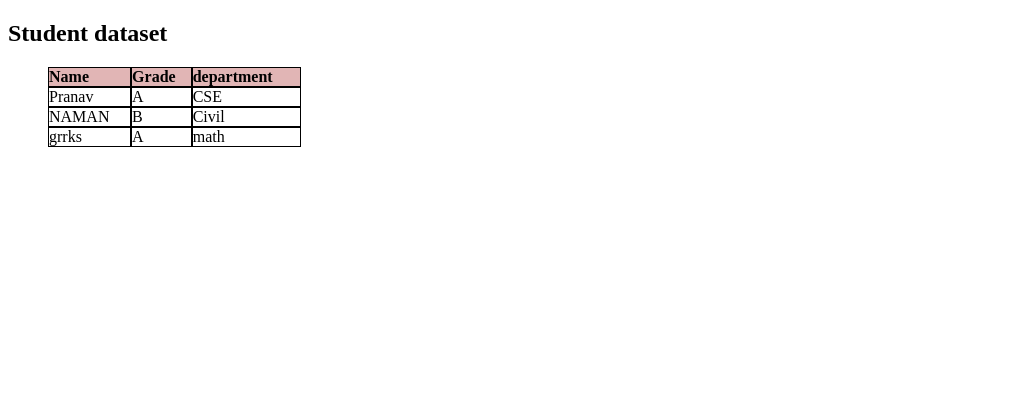
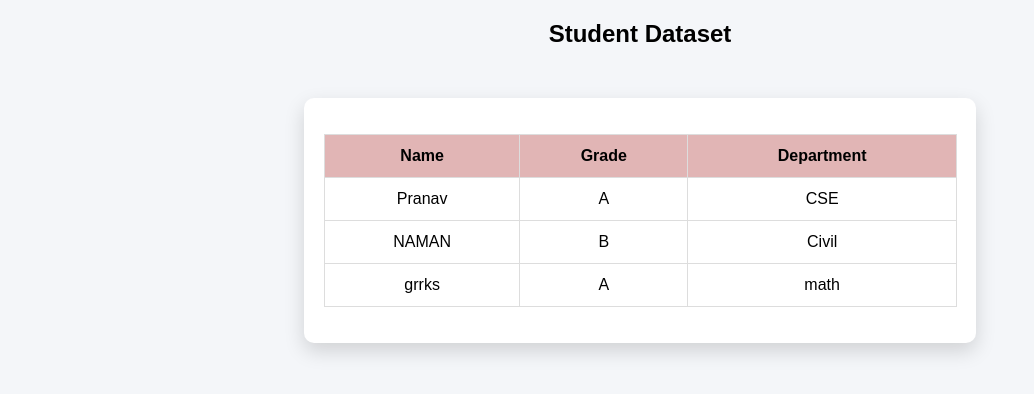
Before and after one commit to pranav-rison/Django-Basic-Student-Record-Viewer-, a Django app: page / in a window 1280 px wide. Shown: the top 394 px of the page, without its empty margins (0-1034 px from the left). Run offline with Django 5.2, Linux system fonts and the light colour scheme; data comes from the database, SQL or seed files in the repository.

Commit message:
style: redesign student table UI

```diff
--- a/minimini/main/templates/home.html
+++ b/minimini/main/templates/home.html
@@ -6,28 +6,83 @@
     <title>Document</title>
 </head>
 <body>
-    <h2>Student dataset</h2>
-    <ul style="display: table; width: 20%;">
+    <h2 style="text-align:center;">Student Dataset</h2>
 
-    <li style="display: table-row; font-weight: bold; background-color: #e1b5b5;">
-        <span style="display: table-cell; border: 1px solid #000; ">Name</span>
-        <span style="display: table-cell; border: 1px solid #000; ">Grade</span>
-        <span style="display: table-cell; border: 1px solid #000; ">department </span>
-    </li>
+    <div class="table-container">
+        <ul class="student-table">
 
-    {% for i in student %}
-    <li style="display: table-row;">
-        <span style="display: table-cell; border: 1px solid #000; ">
-            {{ i.name }}
-        </span>
-        <span style="display: table-cell; border: 1px solid #000">
-            {{ i.grade }}
-        </span>
-        <span style="display: table-cell; border: 1px solid #000">
-            {{ i.department }}
-        </span>
-    </li>
-    {% endfor %}
-    </ul>
+            <li class="table-header">
+                <span>Name</span>
+                <span>Grade</span>
+                <span>Department</span>
+            </li>
+
+            {% for i in student %}
+            <li class="table-row">
+                <span>{{ i.name }}</span>
+                <span>{{ i.grade }}</span>
+                <span>{{ i.department }}</span>
+            </li>
+            {% endfor %}
+        </ul>
+    </div>
+
+<style>
+body {
+    font-family: Arial, sans-serif;
+    background-color: #f4f6f9;
+}
+
+/* Center container */
+.table-container {
+    width: 50%;
+    margin: 50px auto; /* centers horizontally */
+    padding: 20px;
+    background-color: #ffffff;
+    border-radius: 10px;
+    box-shadow: 0 8px 20px rgba(0, 0, 0, 0.15);
+    transition: transform 0.3s ease, box-shadow 0.3s ease;
+}
+
+/* Hover effect on whole box */
+.table-container:hover {
+    transform: translateY(-5px);
+    box-shadow: 0 12px 25px rgba(0, 0, 0, 0.25);
+}
+
+.student-table {
+    display: table;
+    width: 100%;
+    border-collapse: collapse;
+}
+
+.student-table li {
+    display: table-row;
+}
+
+.student-table span {
+    display: table-cell;
+    padding: 12px;
+    border: 1px solid #ddd;
+    text-align: center;
+}
+
+/* Header style */
+.table-header {
+    font-weight: bold;
+    background-color: #e1b5b5;
+}
+
+/* Row hover effect */
+.table-row {
+    transition: background-color 0.3s ease;
+}
+
+.table-row:hover {
+    background-color: #f2f2f2;
+}
+</style>
+
 </body>
+
 </html>
```
